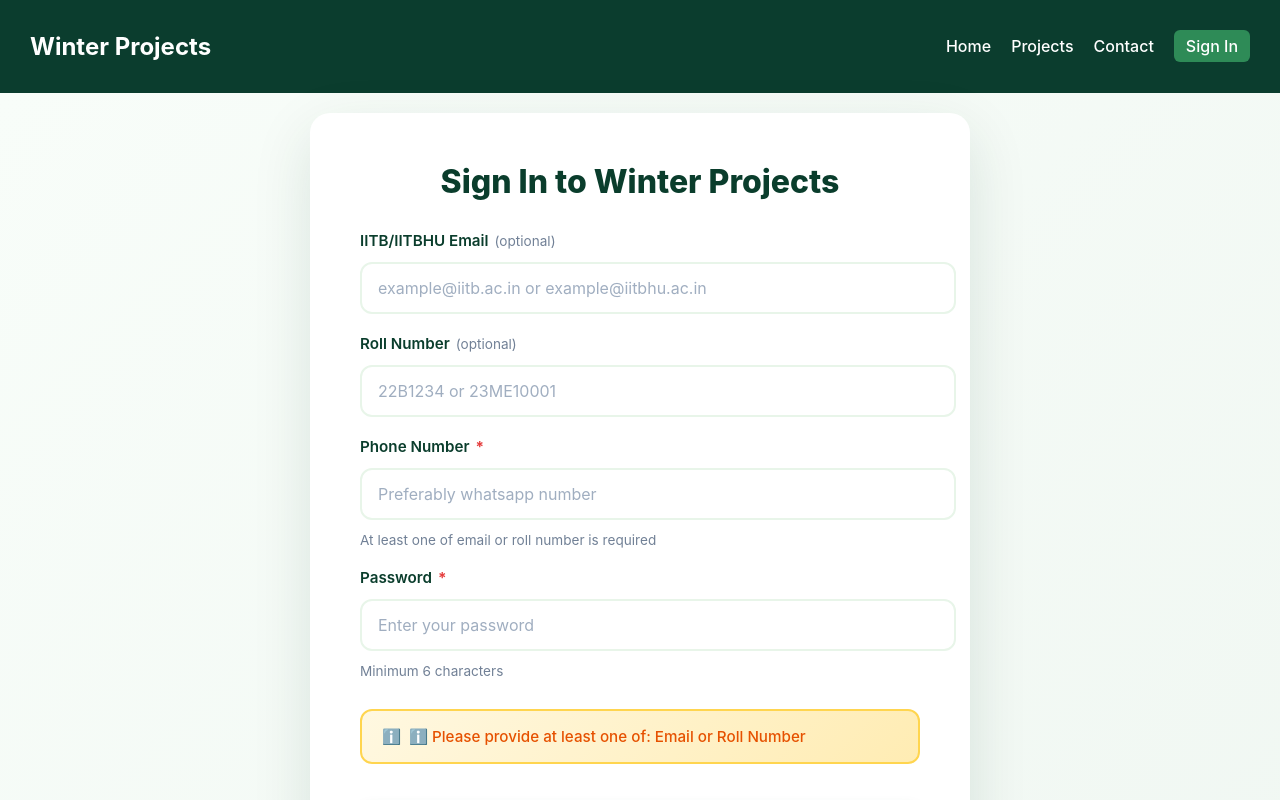
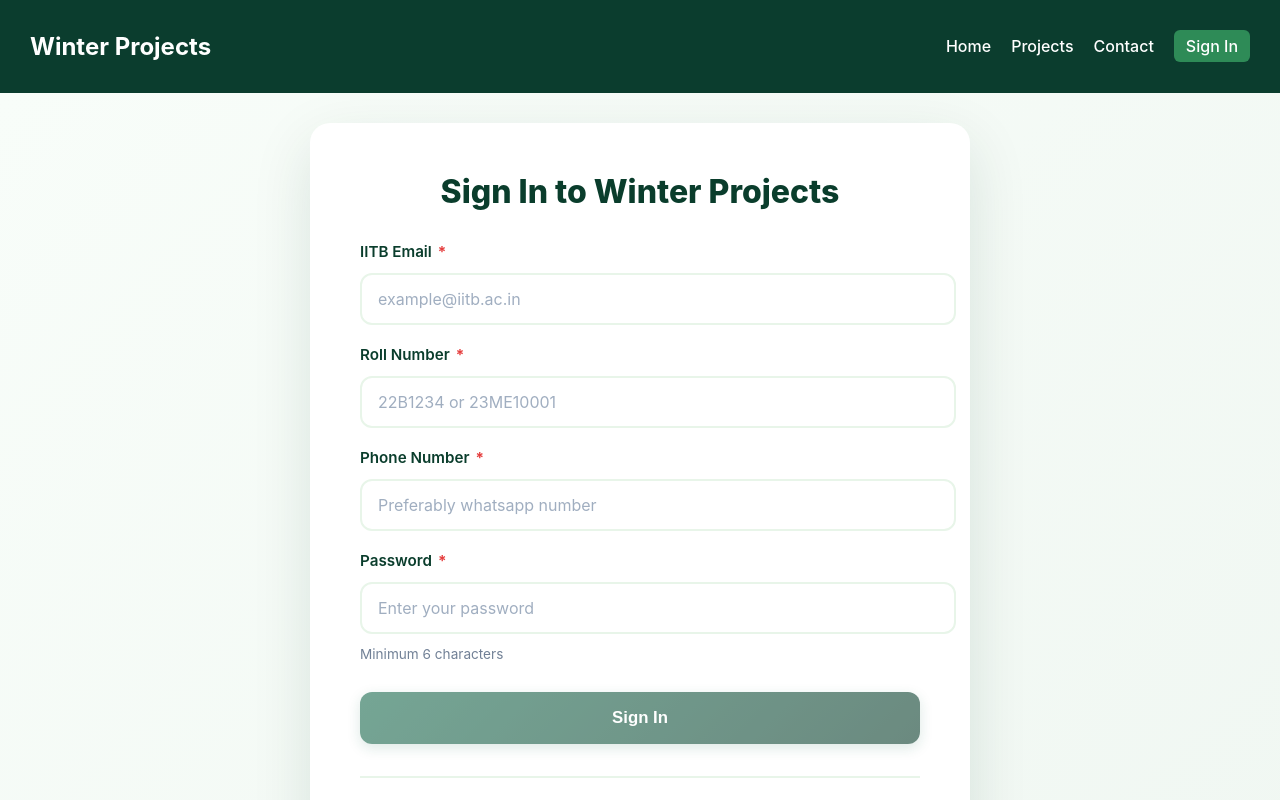
Before and after one commit to deevena30/winter-projects, a React (Vite) app: page /signin in a window 1280 px wide. Shown: the top 800 px of the page. Built offline with nearby package versions, Linux system fonts and the light colour scheme.

Commit message:
Fix sigin page with roll and email both with index2

```diff
--- a/src/pages/SignIn.jsx
+++ b/src/pages/SignIn.jsx
@@ -65,7 +65,7 @@
 
   const validateIITBEmail = (email) => {
     if (!email) return false;
-    const domains = ['@iitb.ac.in', '@iitbhu.ac.in', '@itbhu.ac.in'];
+    const domains = ['@iitb.ac.in'];
     return domains.some(domain => email.toLowerCase().endsWith(domain));
   };
 
@@ -92,7 +92,7 @@
 
     // Validate email if provided
     if (email.trim() && !validateIITBEmail(email)) {
-      setError("Please use a valid IITB/IITBHU email address");
+      setError("Please use a valid IITB email");
       return;
     }
 
@@ -297,14 +297,14 @@
 
         <form onSubmit={handleSubmit} className={styles.form}>
           <div className={styles.inputGroup}>
-            <label htmlFor="email">IITB/IITBHU Email <span className={styles.optional}>(optional)</span></label>
+            <label htmlFor="email">IITB Email<span className={styles.required}>*</span></label>
             <input
               type="email"
               id="email"
               name="email"
               value={formData.email}
               onChange={handleChange}
-              placeholder="example@iitb.ac.in or example@iitbhu.ac.in"
+              placeholder="example@iitb.ac.in"
               className={styles.input}
               disabled={loading}
               autoComplete="email"
@@ -312,7 +312,7 @@
           </div>
 
           <div className={styles.inputGroup}>
-            <label htmlFor="rollNumber">Roll Number <span className={styles.optional}>(optional)</span></label>
+            <label htmlFor="rollNumber">Roll Number<span className={styles.required}>*</span></label>
             <input
               type="text"
               id="rollNumber"
@@ -327,7 +327,7 @@
           </div>
 
           <div className={styles.inputGroup}>
-            <label htmlFor="phone">Phone Number <span className={styles.required}>*</span></label>
+            <label htmlFor="phone">Phone Number<span className={styles.required}>*</span></label>
             <input
               type="tel"
               id="phone"
@@ -340,7 +340,6 @@
               required
               autoComplete="tel"
             />
-            <small className={styles.helperText}>At least one of email or roll number is required</small>
           </div>
 
           <div className={styles.inputGroup}>
@@ -360,10 +359,6 @@
             <small className={styles.helperText}>Minimum 6 characters</small>
           </div>
 
-          <div className={styles.infoBox}>
-            <p>ℹ️ Please provide at least one of: Email or Roll Number</p>
-          </div>
-
           <button
             type="submit"
             className={styles.submitButton}
```
